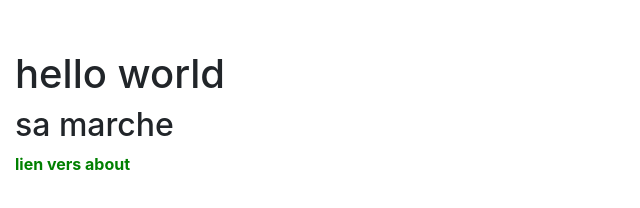
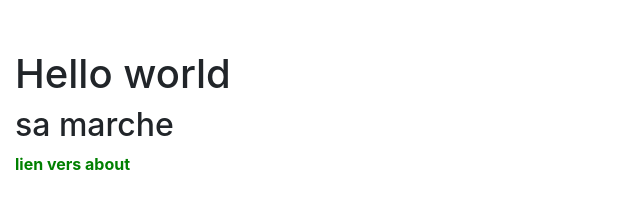
Before and after one commit to vincentchauvaux/vincentchauvaux.github.io, a plain HTML site: page index.html in a window 1280 px wide. Shown: the full height of the page, 0-640 px from the left. Drawn offline with nearby package versions, Linux system fonts and the light colour scheme.

Commit message:
mis en page

```diff
--- a/index.html
+++ b/index.html
@@ -8,12 +8,11 @@
     <title>Document</title>
 </head>
 <body>
-
     <div class="container-fluid">
         <div class="row">
             <div class="col">
                 <div class="paraf w-100">
-                    <h1>hello world</h1>
+                    <h1>Hello world</h1>
                     <h2>sa marche</h2>
                     <a href="about.html">lien vers about</a>
                 </div>
@@ -24,8 +23,6 @@
 
 <script src="jquery-3.5.1.min.js"></script>
 <script src="bootstrap.bundle.min.js"></script>
-
-
 </body>
 
 
```
Also changed, not shown: about.html (+1 -1 lines).
